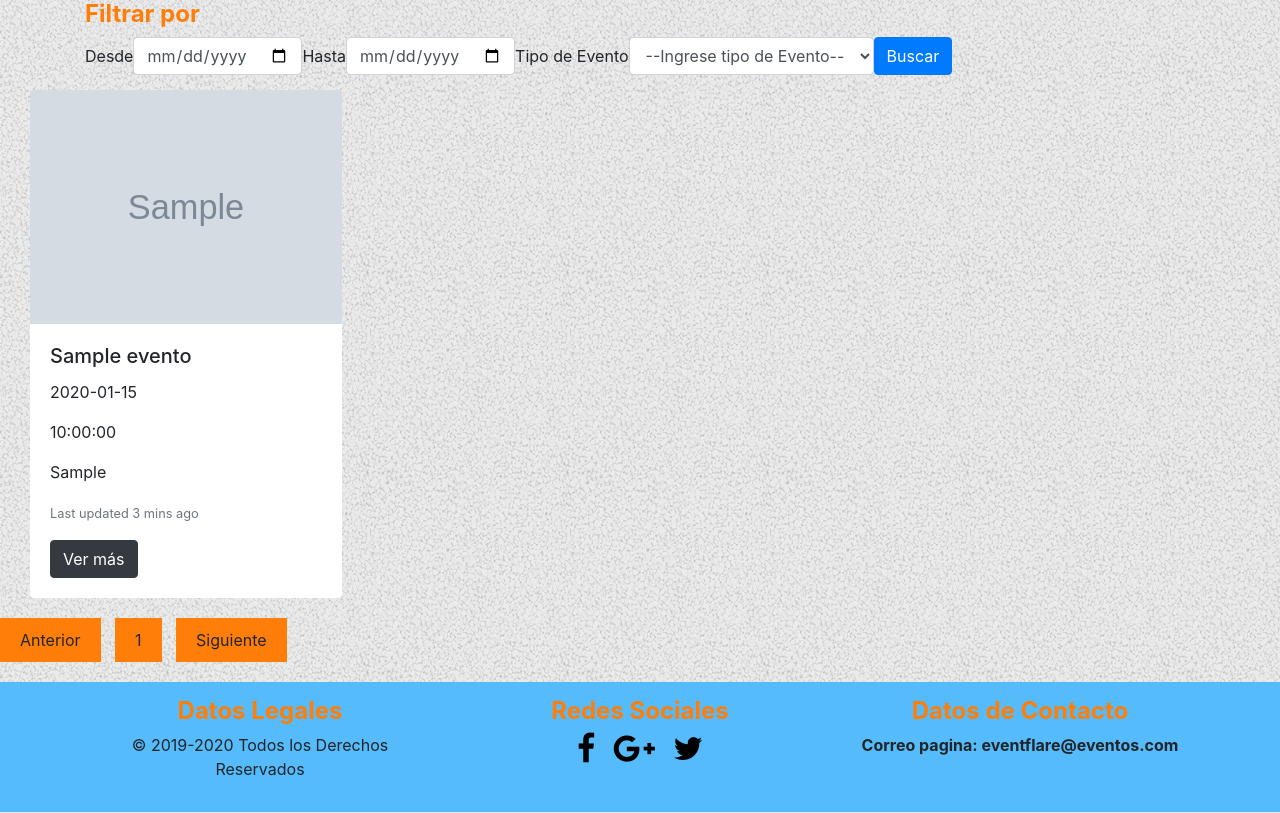
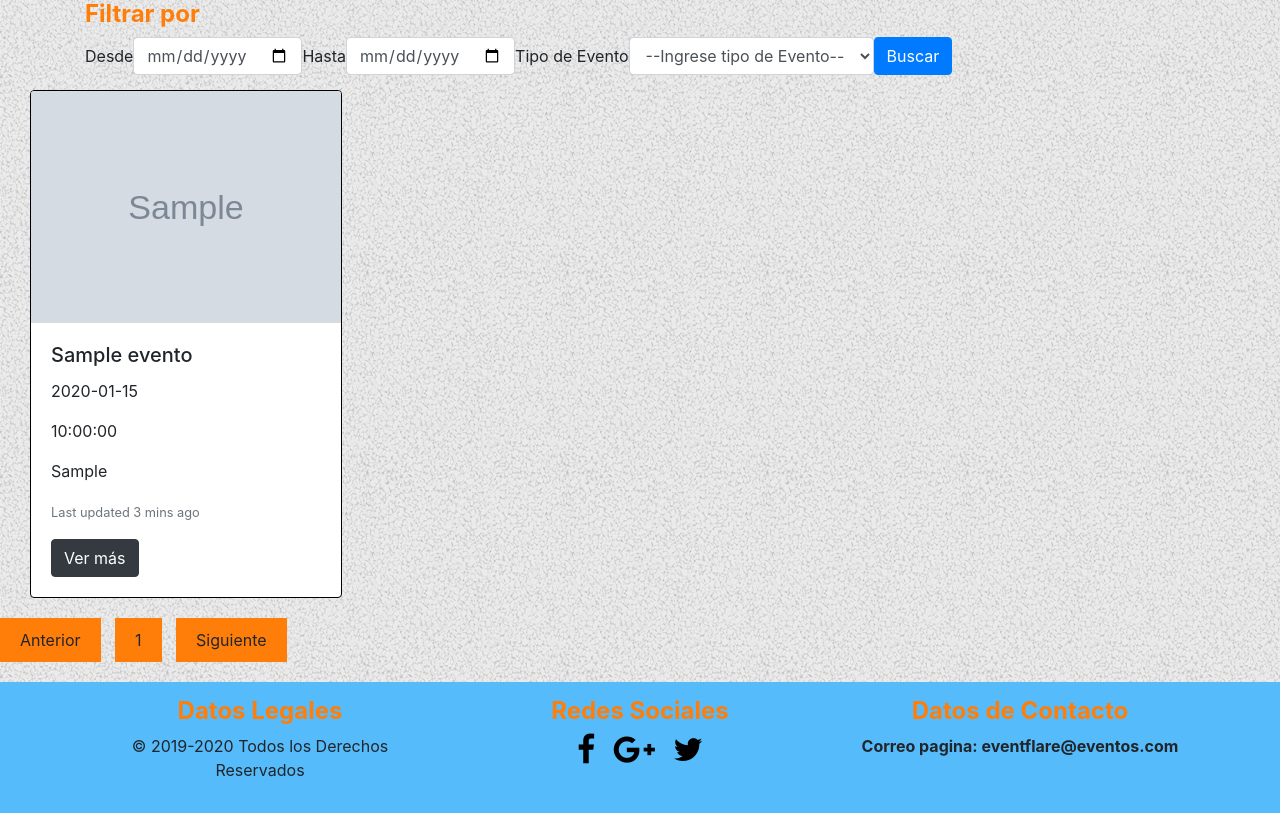
Before and after one commit to SRiera98/sistema-de-eventos, a Flask app: page /index in a window 1280 px wide. Shown: the part 73-886 px from the top of the page. Run offline with Flask 2, Linux system fonts and the light colour scheme; tables that the repository leaves empty hold one stand-in row (values such as "Sample post"); grey boxes marked "Sample" are stand-in pictures; parts of the project's set-up code (start-up, migrations or seed data) failed here and were passed over; some libraries are stand-ins or nearby versions.

Commit message:
Añadiendo cambios de estilo card deck entre otros

```diff
--- a/modelos.py
+++ b/modelos.py
@@ -100,8 +100,8 @@ class Usuario(UserMixin,db.Model):
 
 
 @login_manager.user_loader
-def load_user(user_id):
-    return Usuario.query.get(int(user_id)) #especificamos que el usuario se carga por id.
+def load_user(user_id): #Indica como obtener el usuario de la BD a partir del ID guardado en la sesion
+    return Usuario.query.get(int(user_id)) #especificamos que el usuario se obtiene por id.
 
 #Defino todos los campos, sus parametros y relaciones de la tabla comentario.
 class Comentario(db.Model):
--- a/rutas.py
+++ b/rutas.py
@@ -45,7 +45,7 @@ def login():
         # Si el usuario existe y se verifica la pass
         if usuario is not None and usuario.check_password(ingreso.contrasena.data):
             # Loguear usuario
-            login_user(usuario,False)
+            login_user(usuario,False) #El segundo parametro indica que no se utilizara la funcionalidad "Remember Me"
             username = ingreso.email.data
             flash('¡ Bienvenido {}!'.format(username))
             mostrar_datos_login(ingreso)
--- a/static/css/estilo.css
+++ b/static/css/estilo.css
@@ -50,6 +50,10 @@ text-align:center;
 }
 #eventocompleto{
     background-color: mediumaquamarine;
+}
+/*Borde para card deck*/
+.borde{
+    border: 1.2px #000000 solid;
 }
 /*CSS PARA COMENTARIOS DE EVENTO*/
 .media .avatar {
--- a/templates/evento_general.html
+++ b/templates/evento_general.html
@@ -26,6 +26,7 @@
             </div>
 
         </div>
+        {% if current_user.is_authenticated %}
             <div class="container">
                 <div class="row">
                     <form method="POST" action="{{ url_for('agregar_comentario',id=evento["eventoId"]) }}"
@@ -40,6 +41,7 @@
                     </form>
                 </div>
             </div>
+        {% endif %}
 
         <div class="container">
             <div class="row">
--- a/templates/macros.html
+++ b/templates/macros.html
@@ -3,7 +3,7 @@
         <div class="container">
             <!--Pricipio card deck-->
             <div class="card-deck" id="eventos">
-                <div class="card">
+                <div class="card borde">
                     <img src="{{ url_for('static', filename='imagenes/'+evento["imagen"]) }}" class="card-img-top"
                          alt="...">
                     <div class="card-body">
```
Lines whose indentation alone changed are shown as unchanged.
